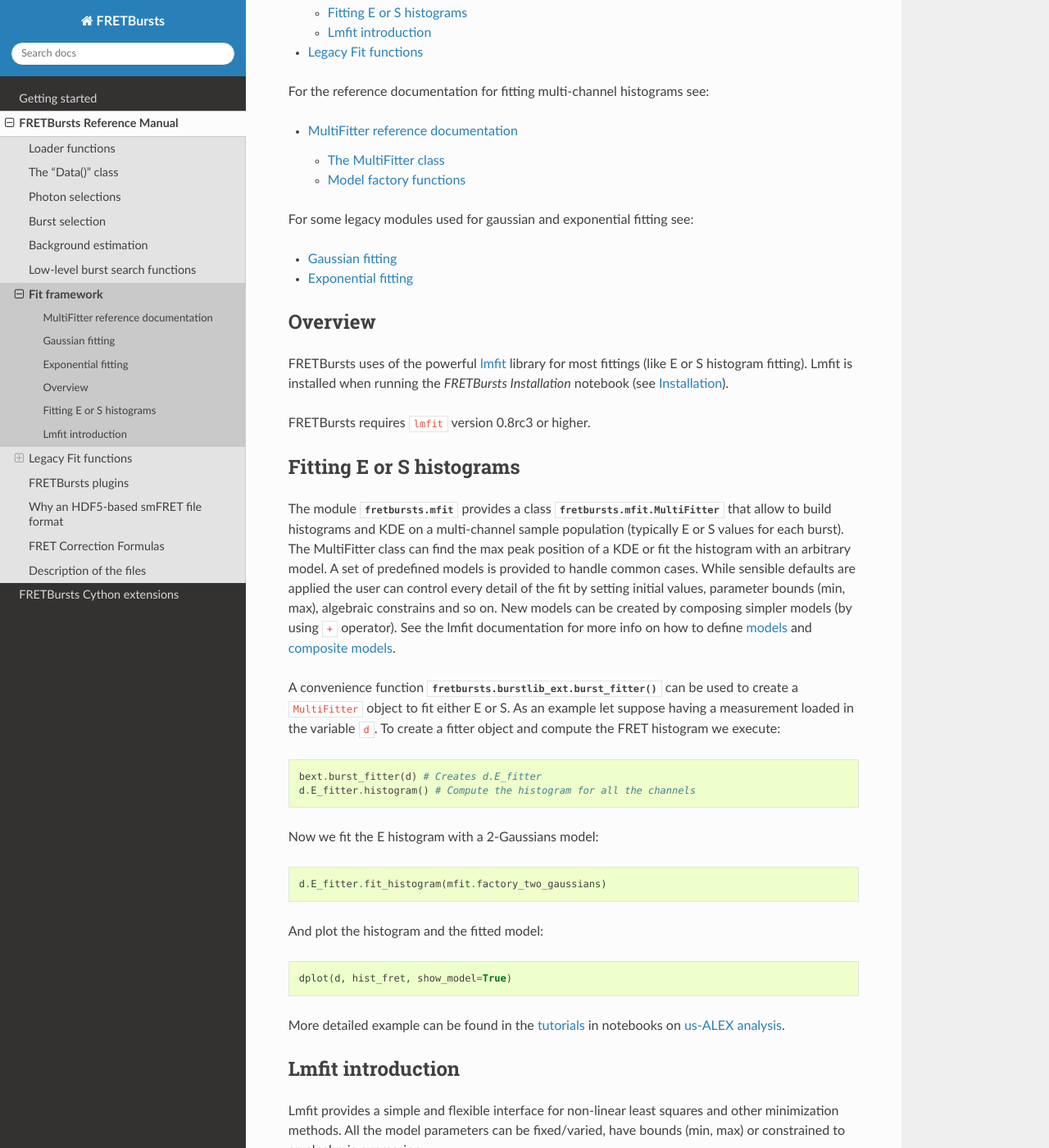
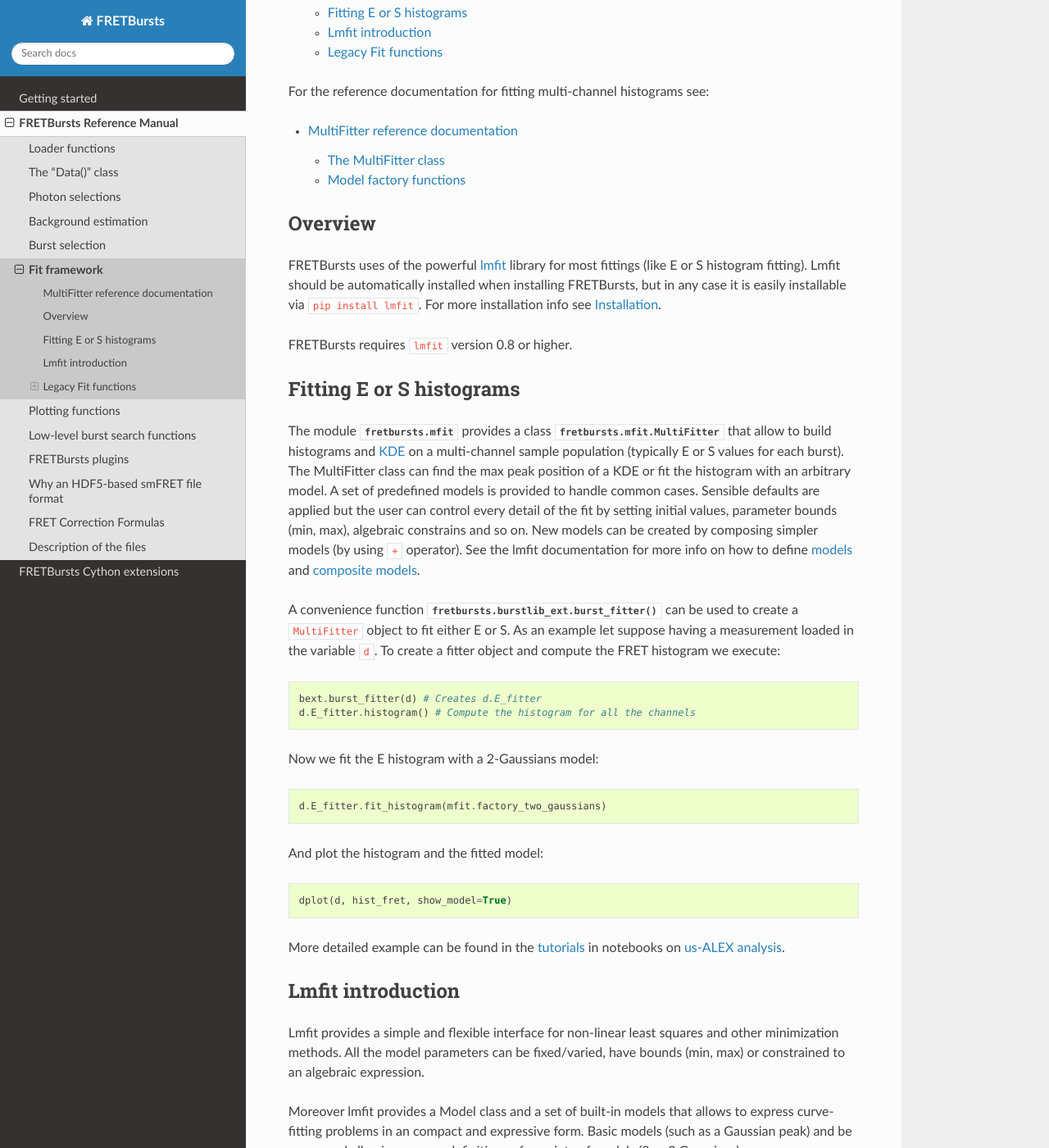
Before and after one commit to tritemio/FRETBursts, a Sphinx documentation site: the page built from docs/source/fit.rst, in a window 1280 px wide and 1400 px high, scrolled down 312 px. Shown: the whole window at 82% size. Built offline with Sphinx 7.4.7 and the Read the Docs theme 2.0.0, drawn with Linux system fonts in a browser that asks for light colours; the version number could not be read and is left out; some of the changed text lies outside the part shown.

Commit message:
Docs: update fit section and add plot section

```diff
--- a/docs/source/fit.rst
+++ b/docs/source/fit.rst
@@ -15,41 +15,35 @@ For the reference documentation for fitting multi-channel histograms see:
 
     mfit
 
-For some legacy modules used for gaussian and exponential fitting see:
-
-.. toctree::
-    :maxdepth: 3
-
-    gaussian_fitting
-    exp_fitting
-
-
 Overview
 --------
 
 FRETBursts uses of the powerful `lmfit <http://lmfit.github.io/lmfit-py/>`_
 library for most fittings (like E or S histogram fitting).
-Lmfit is installed when running the *FRETBursts Installation* notebook
-(see :doc:`installation`).
+Lmfit should be automatically installed when installing FRETBursts, but
+in any case it is easily installable via `pip install lmfit`.
+For more installation info see :doc:`installation`.
 
-FRETBursts requires `lmfit` version 0.8rc3 or higher.
+FRETBursts requires `lmfit` version 0.8 or higher.
 
 Fitting E or S histograms
 -------------------------
 
 The module :mod:`fretbursts.mfit` provides a class
 :class:`fretbursts.mfit.MultiFitter`
-that allow to build histograms and KDE on a multi-channel sample population
+that allow to build histograms and
+`KDE <http://en.wikipedia.org/wiki/Kernel_density_estimation>`_
+on a multi-channel sample population
 (typically E or S values for each burst). The MultiFitter class can find
 the max peak position of a KDE or fit the histogram with an arbitrary model.
 A set of predefined models is provided to handle common cases.
-While sensible defaults are applied the user can control
+Sensible defaults are applied but the user can control
 every detail of the fit by setting initial values, parameter bounds
 (min, max), algebraic constrains and so on. New models can be created by
 composing simpler models (by using `+` operator). See the lmfit documentation
 for more info on how to define
 `models <http://lmfit.github.io/lmfit-py/model.html>`_
-and `composite models <http://lmfit.github.io/lmfit-py/model.html#creating-composite-models>`_.
+and `composite models <http://lmfit.github.io/lmfit-py/model.html#composite-models-adding-or-multiplying-models>`_.
 
 A convenience function :func:`fretbursts.burstlib_ext.burst_fitter` can be
 used to create a `MultiFitter` object to fit either E or S. As an example
@@ -87,14 +81,13 @@ For more information refer to the official
 `lmfit documentation <http://lmfit.github.io/lmfit-py/>`_.
 
 
+Legacy Fit functions
+--------------------
 
-Legacy Fit functions
-====================
+A set of legacy functions used in versions of FRETBursts < 0.4
+are defined in `fretbursts/fit`. This function are retained for backward
+compatibility but should not be used in new analysis.
 
-These are legacy functions used in versions of FRETBursts < 0.4.
-This function are retained for backward compatibility.
-
-A set of generic fit function is provided in `fretbursts/fit`.
 These are low-level (i.e. generic) fit functions to fit gaussian or
 exponential models.
 
--- /dev/null
+++ b/docs/source/plots.rst
@@ -0,0 +1,4 @@
+Plotting functions
+==================
+
+.. automodule:: fretbursts.burst_plot
--- a/docs/source/reference_manual.rst
+++ b/docs/source/reference_manual.rst
@@ -9,10 +9,11 @@ Contents:
     loader
     data_class
     ph_sel
+    background
     burst_selection
-    background
+    fit
+    plots
     burstsearch
-    fit
     plugins
     HDF5_format
     fretmath
```
